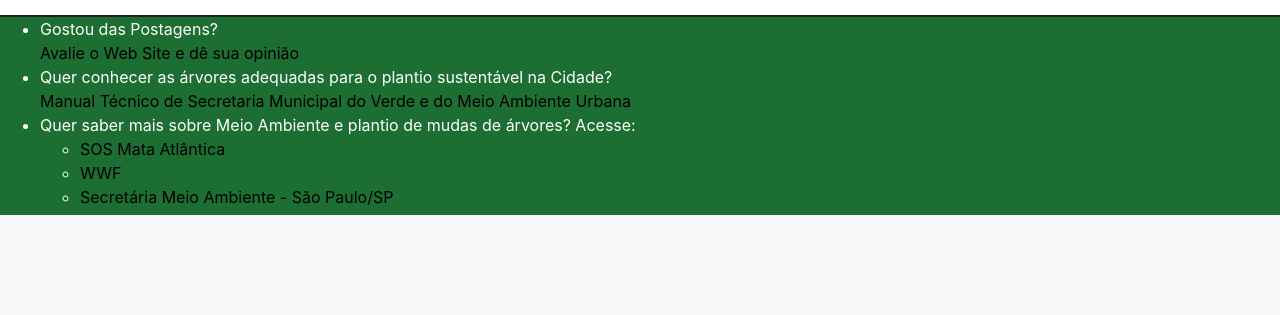
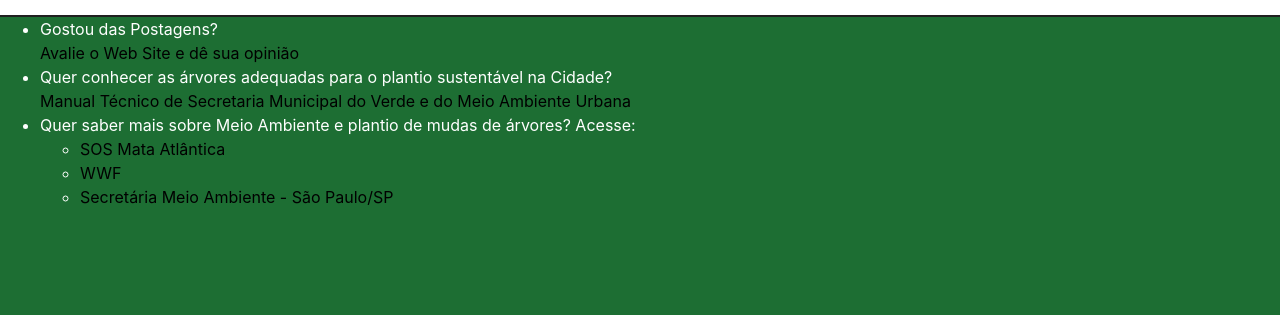
Before and after one commit to edimichaellima/blog, a Flask app: page / in a window 1280 px wide. Shown: the part 1465-1780 px from the top of the page. Before the commit the page ends 1680 px from the top, so only its background shows below. Run offline with Flask 2, Linux system fonts and the light colour scheme; some libraries are stand-ins or nearby versions.

Commit message:
Ajuste footer

```diff
--- a/static/css/styles.css
+++ b/static/css/styles.css
@@ -95,7 +95,7 @@ img {
 /* Rodapé */
 footer {
     background-color: #1d6e33;
-    height: 200px;
+    height: 300px;
     border-top: 2px solid #202020;
 }
 
```
